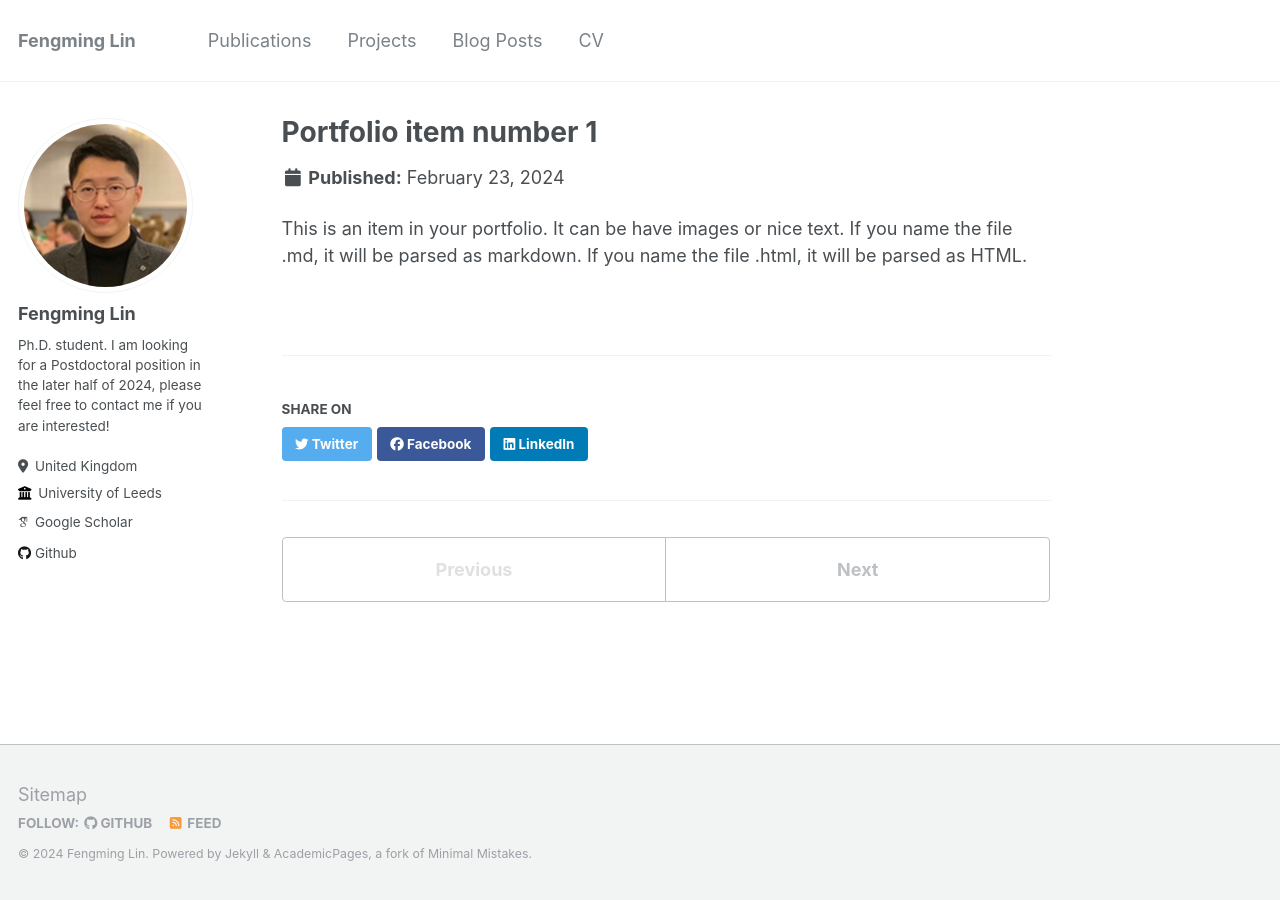
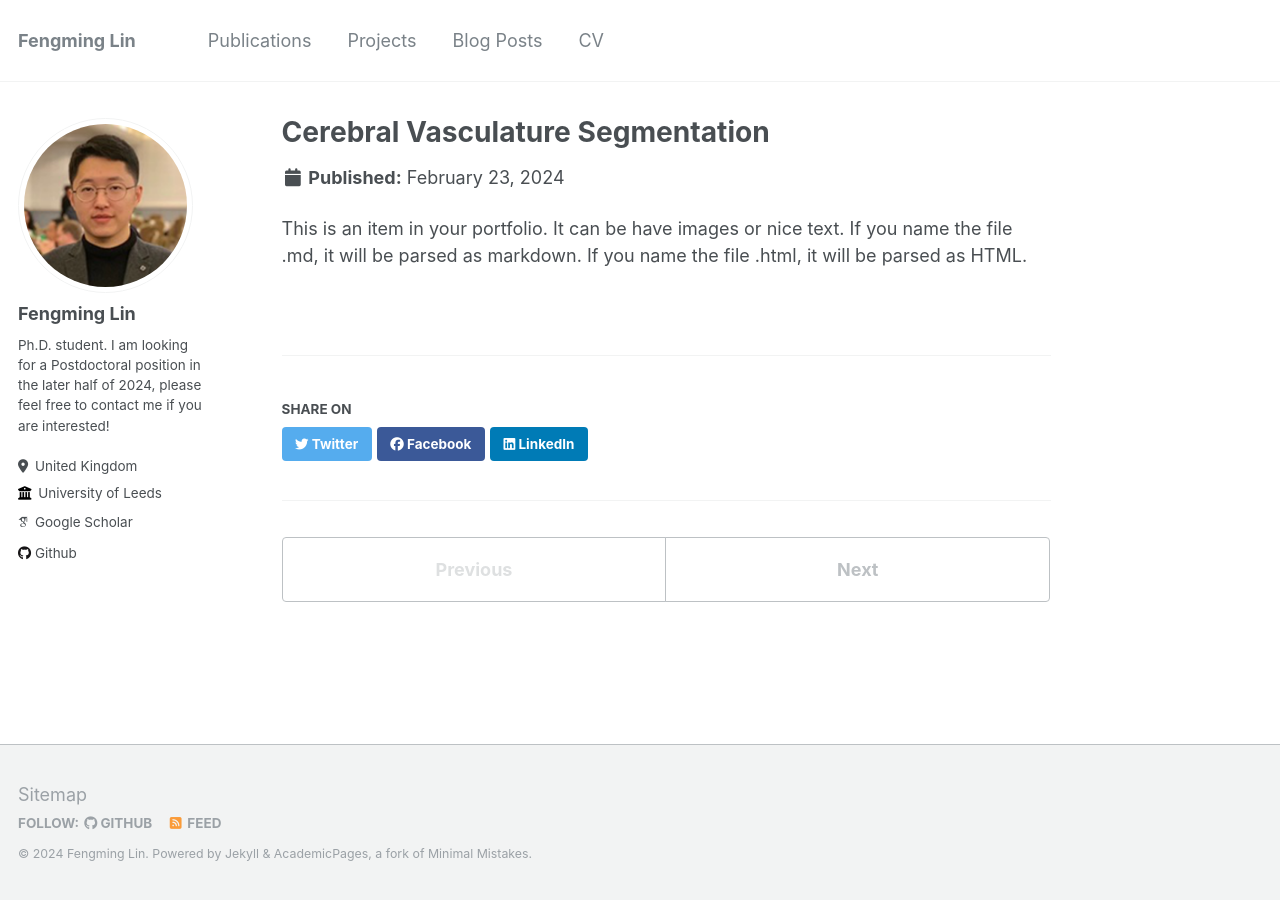
Before and after one commit to fmlinks/fmlinks.github.io, a Jekyll site: the page built from _portfolio/portfolio-1.md, in a window 1280 px wide. Built offline with Jekyll 4.4.1, drawn with Linux system fonts in a browser that asks for light colours; some web fonts are replaced.

Commit message:
Update portfolio-1.md

```diff
--- a/_portfolio/portfolio-1.md
+++ b/_portfolio/portfolio-1.md
@@ -1,6 +1,6 @@
 ---
-title: "Portfolio item number 1"
-excerpt: "Short description of portfolio item number 1<br/><img src='/images/500x300.png'>"
+title: "Cerebral Vasculature Segmentation"
+excerpt: "Short description of portfolio item number 1<br/><img src='/images/MRA.gif'>"
 collection: portfolio
 ---
 
```
